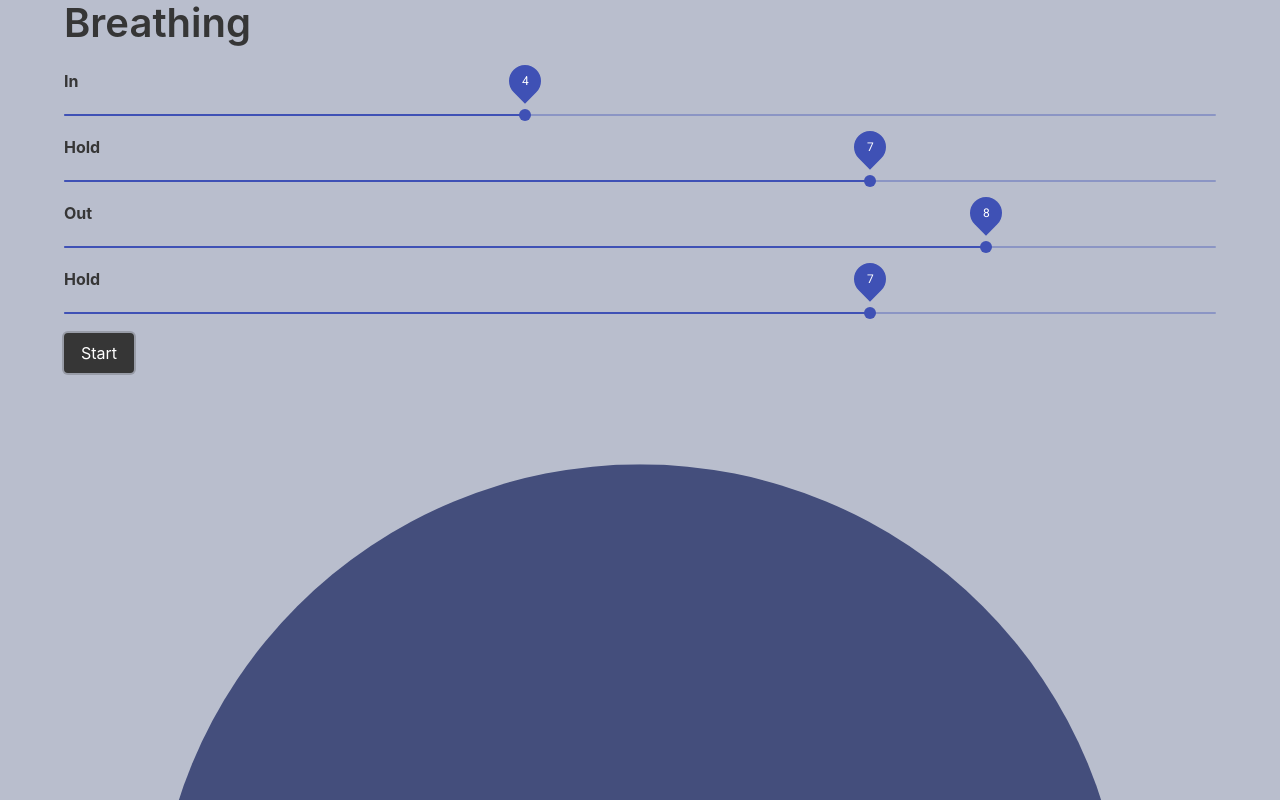
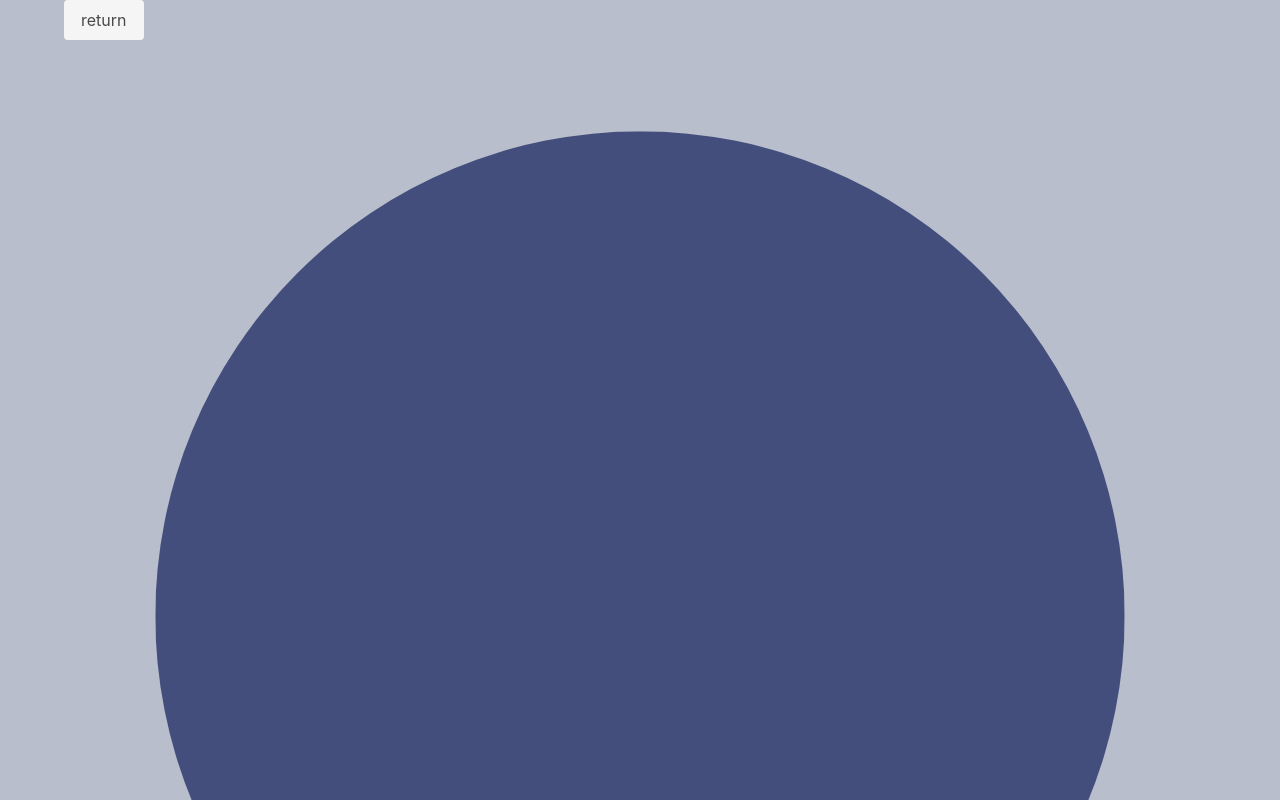
Before and after one commit to peterstockings/breathing, a React (Create React App) app: page / in a window 1280 px wide. Both pictures are taken after a click on the button "Start". Shown: the top 800 px of the page. Built offline with nearby package versions, Linux system fonts and the light colour scheme.

Commit message:
Add start page with configurable timers

```diff
--- a/package.json
+++ b/package.json
@@ -16,6 +16,7 @@
     "node-sass": "^5.0.0",
     "react": "^17.0.1",
     "react-dom": "^17.0.1",
+    "react-router-dom": "^5.2.0",
     "react-scripts": "4.0.1",
     "web-vitals": "^0.2.4"
   },
--- a/src/App.js
+++ b/src/App.js
@@ -3,44 +3,57 @@ import 'bulma/css/bulma.css'
 import './Settings/Settings'
 import Settings from './Settings/Settings';
 import Breath from './Breath/Breath'
-
+import { useState } from 'react';
+import {
+  BrowserRouter as Router,
+  Switch,
+  Route,
+  Link
+} from "react-router-dom";
 
 function App() {
 
   let breathStates = [
     {
-      title: 'in',
+      name: 'In',
       f: t => t,
       duration: 4,
       idx: 0
     },
     {
-      title: 'hold',
+      name: 'Hold empty',
       f: t => 1,
       duration: 7,
       idx: 1
     },
     {
-      title: 'out',
+      name: 'Out',
       f: t => (1 - t) < 0.01 ? 0.01 : 1 - t,
       duration: 8,
       idx: 2
     },
     {
-      title: 'hold',
+      name: 'Hold full',
       f: t => 0.01,
       duration: 7,
       idx: 3
     }
   ]
 
+  const [states, setStates] = useState(breathStates)
+
+  const [breath, setBreath] = useState(false)
+
+  const startBreath = (newStates) => {
+    setStates(newStates)
+    setBreath(!breath)
+  }
+
+  const displaySettings = () => setBreath(false)
+
   return (
-    <div className="container ">
-
-      <Settings />
-      <Breath states={breathStates} />
-
-
+    <div className="container">
+      {breath ? <Breath states={states} displaySettings={displaySettings} /> : <Settings states={states} updateState={startBreath} />}
     </div>
   );
 }
--- a/src/Breath/Breath.js
+++ b/src/Breath/Breath.js
@@ -6,6 +6,7 @@ import { useState, useEffect, useRef } from 'react';
 
 function Breath(props) {
     const states = props.states
+    const displaySettings = props.displaySettings
 
     const [scale, setScale] = useState(0)
     const [stage, setStage] = useState(0)
@@ -40,6 +41,7 @@ function Breath(props) {
 
     return (
         <div>
+            <button className="button is-light" onClick={displaySettings}>return</button>
             <svg viewBox="-1 -1 2 2" preserveAspectRatio="xMidYMid meet" style={{ transform: `scale(${scale})` }}>
                 <circle r="1"></circle>
             </svg>
--- a/src/Breath/BreathProgress.js
+++ b/src/Breath/BreathProgress.js
@@ -4,7 +4,6 @@ import 'bulma/css/bulma.css'
 function BreathProgress(props) {
 
     return (
-        <form>
         <ul className="steps is-narrow is-medium is-centered has-content-centered">
             <li className={`steps-segment ${props.stage === 0 ? 'is-active' : ''}`}>
                 <span className="steps-marker">
@@ -47,7 +46,7 @@ function BreathProgress(props) {
                 </div>
             </li>
         </ul>
-        </form>);
+    );
 }
 
 export default BreathProgress;
--- a/src/Settings/Settings.js
+++ b/src/Settings/Settings.js
@@ -3,22 +3,37 @@ import 'bulma/css/bulma.css'
 import Slider from '@material-ui/core/Slider';
 import { useState } from 'react';
 
-function Settings() {
+function Settings(props) {
+    const updateState = props.updateState
+
+    const [states, setStates] = useState(props.states)
+
+    const getDuration = (name) => states.find(s => s.name === name).duration
+
+    const handleChange = (name, newValue) => {
+        setStates(states.map(s => s.name === name ? { ...s, duration: newValue } : s))
+    }
+
+    const handleClick = () => {
+        console.log('Saving...')
+        console.log('Starting')
+        updateState(states)
+    }
 
     return (
         <div>
             <h2 className="title is-2">Breathing</h2>
 
             <label className="label">In</label>
-            <Slider defaultValue={4} aria-labelledby="discrete-slider-always" valueLabelDisplay="on" step={1} min={0} max={10} />
-            <label className="label">Hold</label>
-            <Slider defaultValue={7} aria-labelledby="discrete-slider-always" valueLabelDisplay="on" step={1} min={0} max={10} />
+            <Slider value={getDuration('In')} onChange={(event, newValue) => handleChange('In', newValue)} aria-labelledby="discrete-slider-always" valueLabelDisplay="on" step={1} min={0} max={10} />
+            <label className="label">Hold empty</label>
+            <Slider value={getDuration('Hold empty')} onChange={(event, newValue) => handleChange('Hold empty', newValue)} aria-labelledby="discrete-slider-always" valueLabelDisplay="on" step={1} min={0} max={10} />
             <label className="label">Out</label>
-            <Slider defaultValue={8} aria-labelledby="discrete-slider-always" valueLabelDisplay="on" step={1} min={0} max={10} />
-            <label className="label">Hold</label>
-            <Slider defaultValue={7} aria-labelledby="discrete-slider-always" valueLabelDisplay="on" step={1} min={0} max={10} />
+            <Slider value={getDuration('Out')} onChange={(event, newValue) => handleChange('Out', newValue)} aria-labelledby="discrete-slider-always" valueLabelDisplay="on" step={1} min={0} max={10} />
+            <label className="label">Hold full</label>
+            <Slider value={getDuration('Hold full')} onChange={(event, newValue) => handleChange('Hold full', newValue)} aria-labelledby="discrete-slider-always" valueLabelDisplay="on" step={1} min={0} max={10} />
 
-            <button className="button is-dark">Start</button>
+            <button className="button is-dark" onClick={handleClick}>Start</button>
 
         </div>);
 }
--- a/src/index.css
+++ b/src/index.css
@@ -6,6 +6,7 @@ body {
   -webkit-font-smoothing: antialiased;
   -moz-osx-font-smoothing: grayscale;
   background-color: rgb(185, 190, 205);
+  min-height: 100vh;
 }
 
 code {
```
Also changed, not shown: 2 other files (tests, documents, lock files or other folders). Lines whose indentation alone changed are shown as unchanged.
